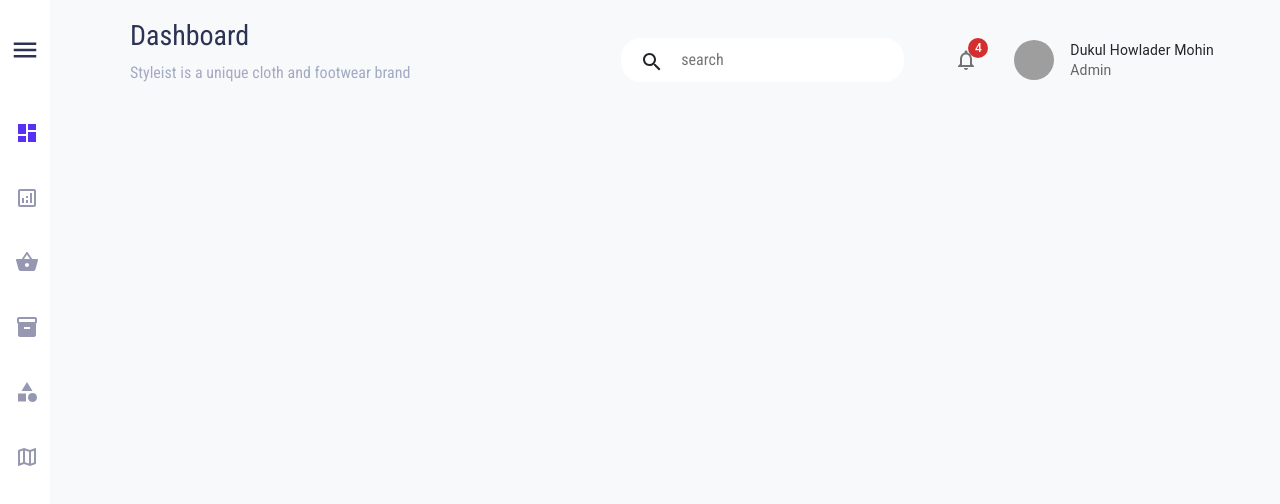
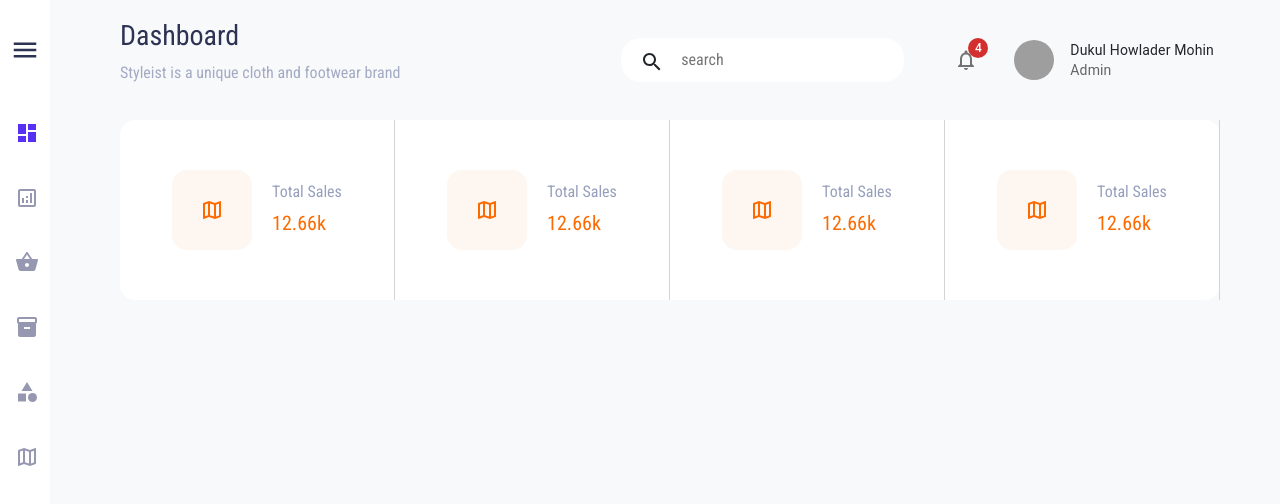
Before and after one commit to DukulH/Dukul-Howlader-Mohin, a React (Create React App) app: page / in a window 1280 px wide. Shown: the top 504 px of the page. Built offline with nearby package versions, Linux system fonts and the light colour scheme; grey boxes are pictures that could not be loaded.

Commit message:
working on dashboard card where we can see total number of order,sales,products and store

```diff
--- /dev/null
+++ b/src/components/card/Card.css
@@ -0,0 +1,33 @@
+.Card{
+    height: 180px;
+    display: flex;
+    align-items: center;
+    justify-content: center;
+    border-right: .5px solid lightgray;
+}
+.CardLeftSection{
+    width: 80px;
+    height: 80px;
+    background-color: #fef6f0;
+    display: flex;
+    align-items: center;
+    justify-content: center;
+    border-radius: 15px;
+}
+.cardRightSection{
+    margin-left: 20px;
+    line-height: normal;
+    line-height: 7px;
+    display: flex;
+    flex-direction: column;
+
+}
+.cardRightSection p{
+    margin-top: 10px;
+    color: #979fbd;
+    justify-self: center;
+}
+
+.cardRightSection h5{
+    color: #fd6a01;
+}
--- /dev/null
+++ b/src/components/card/Card.js
@@ -0,0 +1,17 @@
+import MapOutlined from '@mui/icons-material/MapOutlined';
+import React from 'react';
+import './Card.css';
+
+export default function Card() {
+  return (
+    <div className='Card'>
+        <div className='CardLeftSection'>
+            <MapOutlined style={{color:'#fd6a01'}}/>
+        </div>
+        <div className='cardRightSection'>
+            <p>Total Sales</p>
+            <h5>12.66k</h5>
+        </div>
+    </div>
+  )
+}
--- a/src/components/dashboard/Dashboard.css
+++ b/src/components/dashboard/Dashboard.css
@@ -10,7 +10,7 @@
 .DashboardHeaderLeftSection{
     align-self: center;
     color: #2D3353;
-    padding-left: 80px;
+    padding-left: 70px;
 }
 .DashboardHeaderRightSection{
     display: flex;
@@ -24,3 +24,12 @@
     border:0px;
     border-radius: 20px;
 }
+.DashboardCardSection{
+    background-color: #fefffe;
+    height: 180px;
+    margin-left: 70px;
+    margin-right: 60px;
+    border-radius: 15px;
+    display: grid;
+    grid-template-columns: repeat(4,1fr);
+}
--- a/src/components/dashboard/Dashboard.js
+++ b/src/components/dashboard/Dashboard.js
@@ -5,6 +5,7 @@ import { Avatar, Badge, CardHeader, IconButton } from "@mui/material";
 import profile from "../../assets/profile.jpg";
 import NotificationsNoneOutlinedIcon from '@mui/icons-material/NotificationsNoneOutlined';
 import { deepPurple } from "@mui/material/colors";
+import Card from "../card/Card";
 export default function Dashboard() {
   return (
     <div className="Dashboard">
@@ -40,6 +41,13 @@ export default function Dashboard() {
           </div>
         </div>
       </div>
+
+      <div className="DashboardCardSection">
+            <Card />
+            <Card />
+            <Card />
+            <Card />
+      </div>
     </div>
   );
 }
--- a/src/components/sidebar/Sidebar.css
+++ b/src/components/sidebar/Sidebar.css
@@ -1,7 +1,7 @@
 .Sidebar{
     margin-top: 20px;
     width: 230px;
-    background-color: white;
+    background-color: #fefffe;
     transition: all .5s;
     height: 100vh;
 
```
